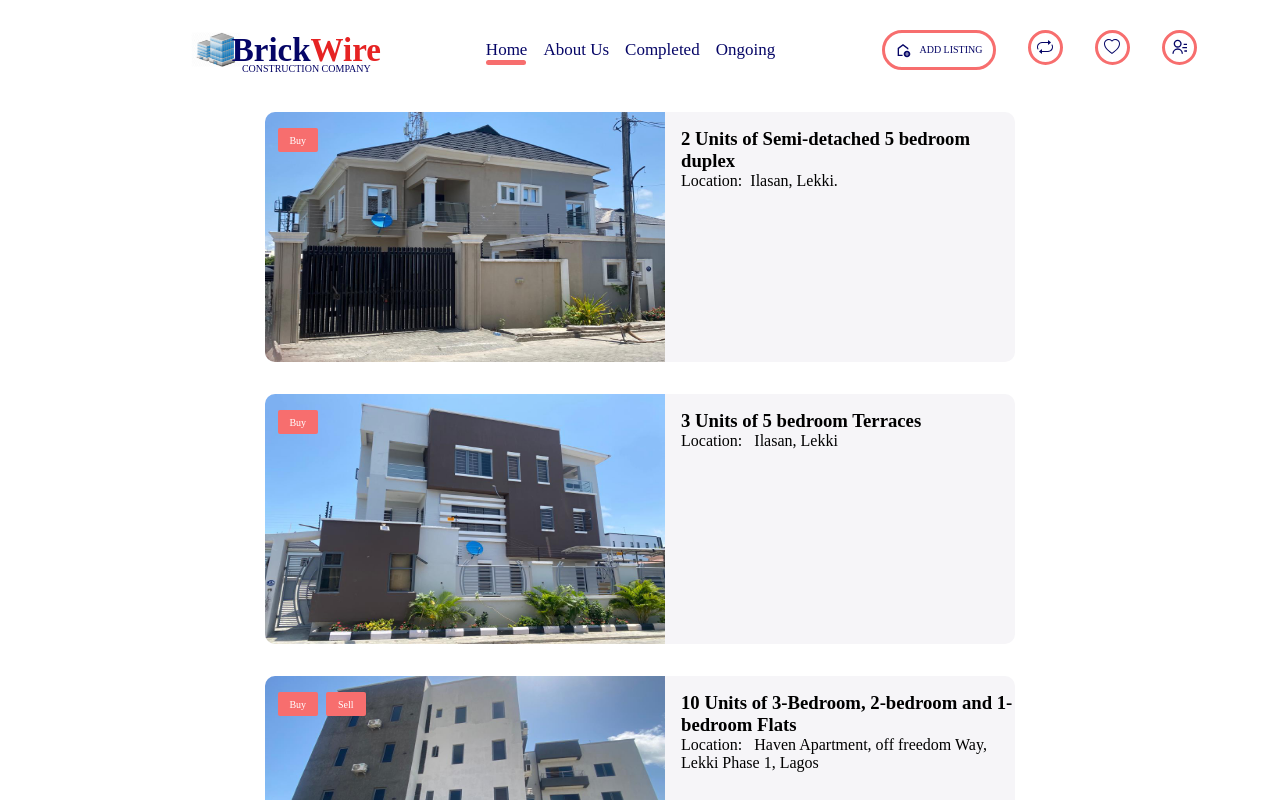
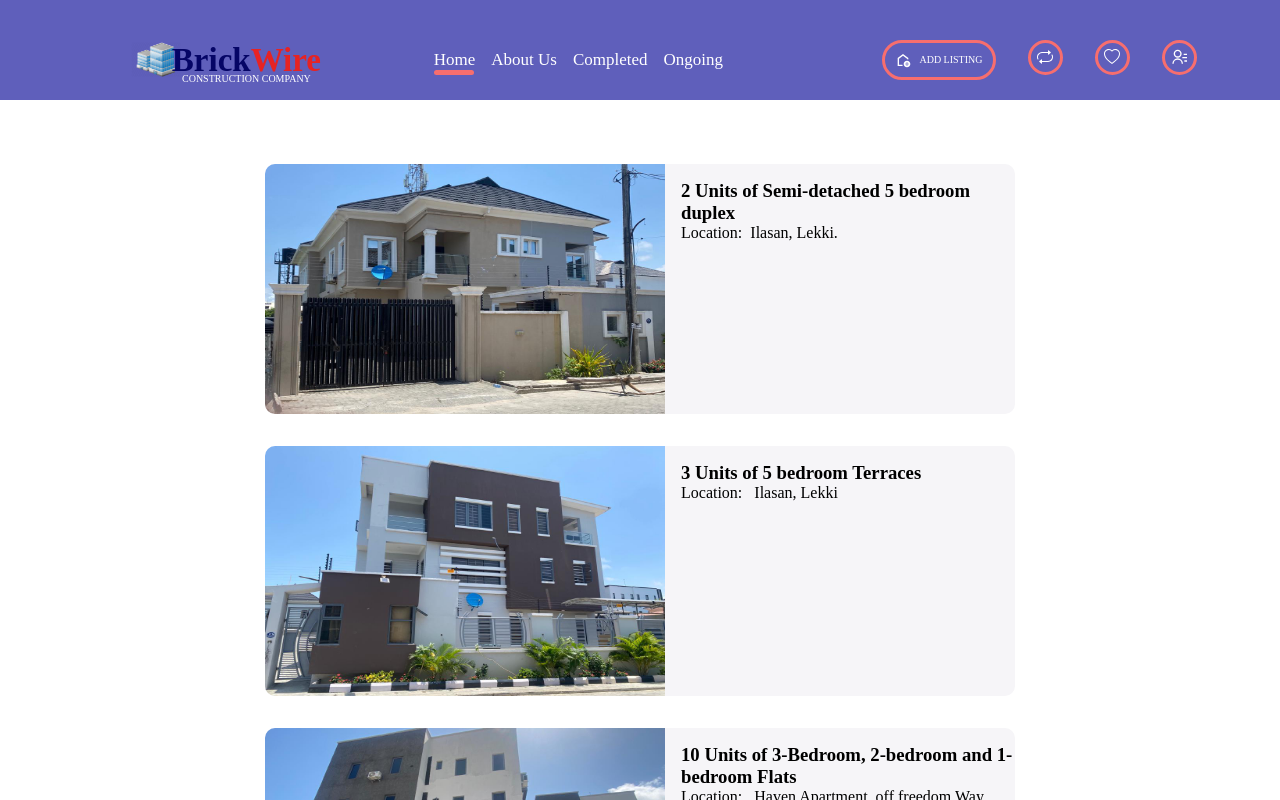
Before and after one commit to ANYIEKPON/brickwire, a Next.js app: page /completed in a window 1280 px wide. Shown: the top 800 px of the page. Built offline with nearby package versions, Linux system fonts and the light colour scheme.

Commit message:
second commit

```diff
--- a/components/layout/Layout.js
+++ b/components/layout/Layout.js
@@ -7,7 +7,7 @@ import Footer from '../footer/Footer';
 
 const Layout = ({children}) => {
   return (
-    <div>
+    <div >
         <Head>
           <title>BrickWire Construction</title>
           <meta name="description" content="Generated by create next app" />
@@ -15,7 +15,7 @@ const Layout = ({children}) => {
           <link rel="icon" href="/brickLogo.ico" />
         </Head>
         <div>
-          <Navbar />
+          <div className={styles.layout}><Navbar /></div>
               {children}
           <div className={styles.footer}><Footer /></div>
         </div>
--- a/components/layout/Layout.module.css
+++ b/components/layout/Layout.module.css
@@ -3,3 +3,12 @@
     width: 100%;
     height: 100%;
 }
+
+.layout{
+    display: flex;
+    background-color: rgb(95, 95, 187);
+    height: 100px;
+    position: sticky;
+    top: -1rem;
+    z-index: 109;
+}
--- a/components/navbar/Navbar.module.css
+++ b/components/navbar/Navbar.module.css
@@ -3,10 +3,10 @@
     display: flex;
     justify-content: space-evenly;
     align-items: center;
-    color: rgb(5, 5, 102);
+    color: white;
     gap: 1rem;
     width: 100%;
-    margin-top: 0rem;
+    margin-top: -2rem;
 }
 
 .menuList{
@@ -22,12 +22,12 @@
 
 .navLogo{
     position: relative;
-    justify-content: center;
+    justify-content: space-around;
     display: flex;
     width: 600px;
     gap: 6rem;
     top: 2.5rem;
-
+    left: -3.5rem;
 }
 
 .logo{
--- a/src/pages/completed.jsx
+++ b/src/pages/completed.jsx
@@ -8,7 +8,7 @@ import { GiBathtub } from "react-icons/gi";
 
 
 
-function Ongoing() {
+function Completed() {
 
   return (
     <div className={styles.container}>
@@ -21,7 +21,7 @@ function Ongoing() {
                 <div className={styles.card}>
                     <div className={styles.card_img}>
                         <Image src="/images/brick1.jpeg" objectFit='cover'   width="400" height="250" className={styles.img} />
-                        <div className={styles.buyBtn}><p>Buy</p></div>
+                        {/* <div className={styles.buyBtn}><p>Buy</p></div> */}
                     </div>
                     <div className={styles.cardDet}>
                         <h3>2 Units of Semi-detached 5 bedroom duplex</h3>
@@ -33,7 +33,7 @@ function Ongoing() {
                 <div className={styles.card}>
                     <div className={styles.card_img}>
                             <Image src="/images/brick2.jpeg" objectFit='cover'   width="400" height="250" className={styles.img} />
-                            <div className={styles.buyBtn}><p>Buy</p></div>
+                            {/* <div className={styles.buyBtn}><p>Buy</p></div> */}
                     </div>
                     <div className={styles.cardDet}>
                         <h3> 3 Units of 5 bedroom Terraces</h3>
@@ -45,12 +45,12 @@ function Ongoing() {
                 <div className={styles.card}>
                     <div className={styles.card_img}>
                             <Image src="/images/brick3.jpeg"  width="400" height="250" className={styles.img} />
-                            <div className={styles.buyBtn}>
+                            {/* <div className={styles.buyBtn}>
                                 <p>Buy</p>
                             </div>
                             <div className={styles.buyBtn2}>
                                 <p>Sell</p>
-                            </div>
+                            </div> */}
                     </div>
                     <div className={styles.cardDet}>
                         <h3> 10 Units of 3-Bedroom, 2-bedroom and 1-bedroom Flats</h3>
@@ -65,4 +65,4 @@ function Ongoing() {
   )
 }
 
-export default Ongoing;
+export default Completed;
--- a/src/pages/index.js
+++ b/src/pages/index.js
@@ -9,6 +9,7 @@ import Listing from "../../components/Listing/Listing";
 import Enquiry from "../../components/enquiry/Enquiry";
 import Head from 'next/head';
 import Offering from "../../components/offer/Offering";
+import Navbar from "../../components/navbar/Navbar";
 
 
 
--- a/src/styles/Home.module.css
+++ b/src/styles/Home.module.css
@@ -4,7 +4,7 @@
 }
 
 .container{
-    background-image: url(../../public/images/image1.jpg);
+    background-image: url(../../public/images/SEAGATE_1.jpg);
     background-repeat: no-repeat;
     background-position: center;
     height: 90vh;
@@ -54,7 +54,7 @@
 
 @media (max-width : 449px) and (min-width : 0px) {
     .container{
-        background-image: url(../../public/images/image1.jpg);
+        background-image: url(../../public/images/SEAGATE_1.jpg);
         background-repeat: no-repeat;
         background-position: center;
         height: 45vh;
@@ -68,7 +68,7 @@
 
 @media (max-width : 599px) and (min-width : 450px) {
     .container{
-        background-image: url(../../public/images/image1.jpg);
+        background-image: url(../../public/images/SEAGATE_1.jpg);
         background-repeat: no-repeat;
         background-position: center;
         height: 50vh;
@@ -79,7 +79,7 @@
 
     @media (max-width : 750px) and (min-width : 600px) {
         .container{
-            background-image: url(../../public/images/image1.jpg);
+            background-image: url(../../public/images/SEAGATE_1.jpg);
             background-repeat: no-repeat;
             background-position: center;
             height: 60vh;
--- a/src/styles/completed.module.css
+++ b/src/styles/completed.module.css
@@ -8,6 +8,10 @@
     display: flex;
     flex-direction: column;
     gap: 2rem;
+}
+
+.compleNav{
+    color: rgb(5, 5, 102);
 }
 
 .wrapper{
--- a/src/styles/ongoing.module.css
+++ b/src/styles/ongoing.module.css
@@ -38,7 +38,7 @@
     align-items: center;
     border-radius: 2px;
     position: absolute;
-    z-index: 999;
+    z-index: 100;
     height: 1.5rem;
     margin-left: 0.8rem;
     margin-top: 0rem;
@@ -69,3 +69,10 @@
     position: relative;
     top: 1rem;
 }
+
+.cardDet h2{
+    position: relative;
+    margin-bottom: 1rem;
+    color: rgb(247, 110, 110);
+    font-size: 20px;
+}
```
Also changed, not shown: components/featured/Featured.jsx (+6 -6 lines), src/pages/ongoing.jsx (+18 -2 lines), 1 other file (tests, documents, lock files or other folders).
